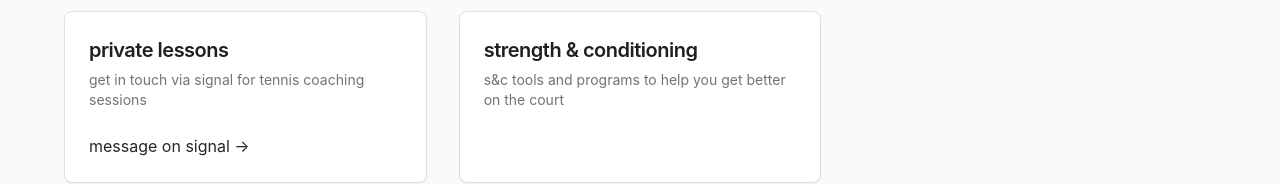
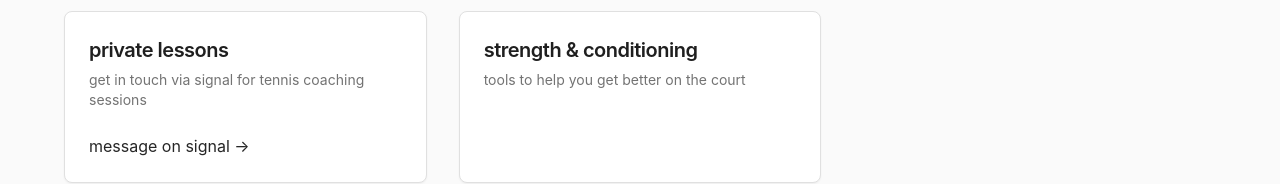
Before and after one commit to meknazee/ziad-website, a React (Vite) app: page / in a window 1280 px wide. Shown: the part 578-762 px from the top of the page. Built offline with nearby package versions, Linux system fonts and the light colour scheme.

Commit message:
Manual edit: src/components/TennisCoachingSection.tsx
Edited UI in Lovable

```diff
--- a/src/components/TennisCoachingSection.tsx
+++ b/src/components/TennisCoachingSection.tsx
@@ -25,7 +25,7 @@ export const TennisCoachingSection = () => {
             <CardHeader>
               <CardTitle className="text-xl group-hover:text-primary transition-colors">strength & conditioning</CardTitle>
               <CardDescription>
-                s&c tools and programs to help you get better on the court
+                tools to help you get better on the court
               </CardDescription>
             </CardHeader>
           </Card>
```
